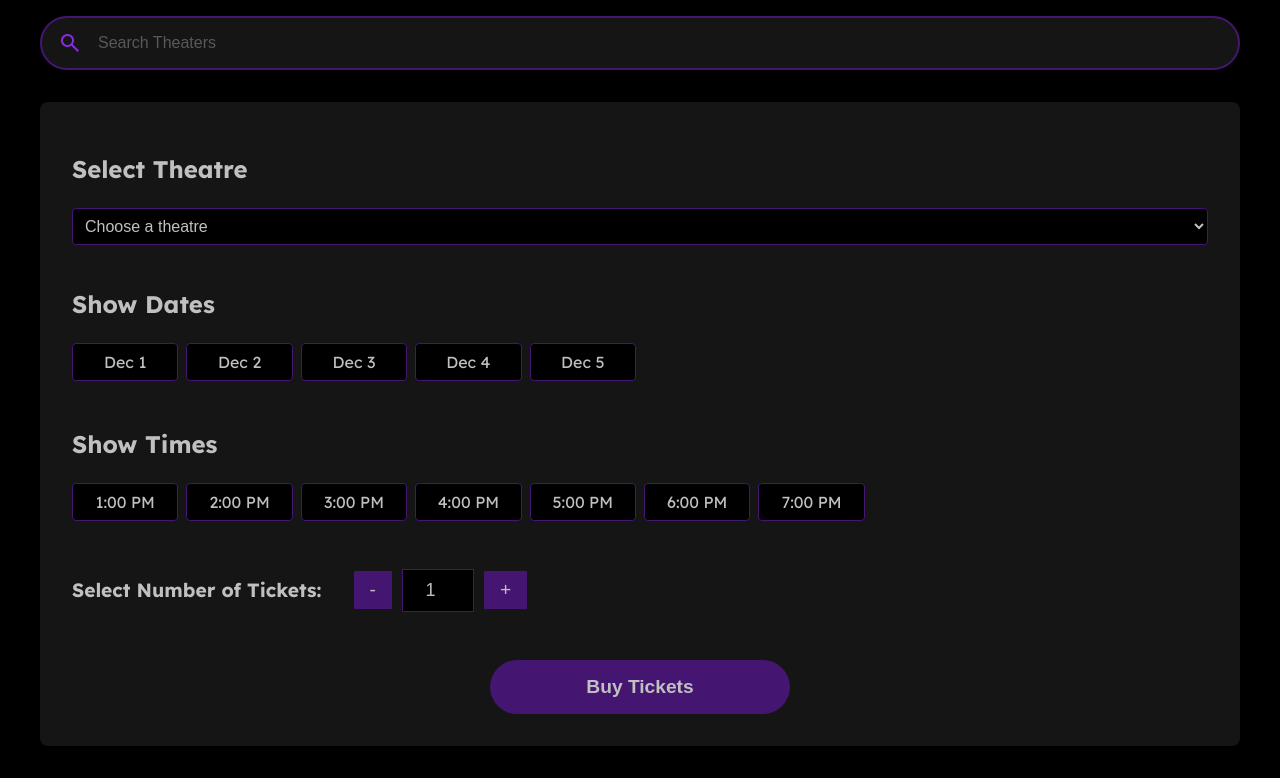
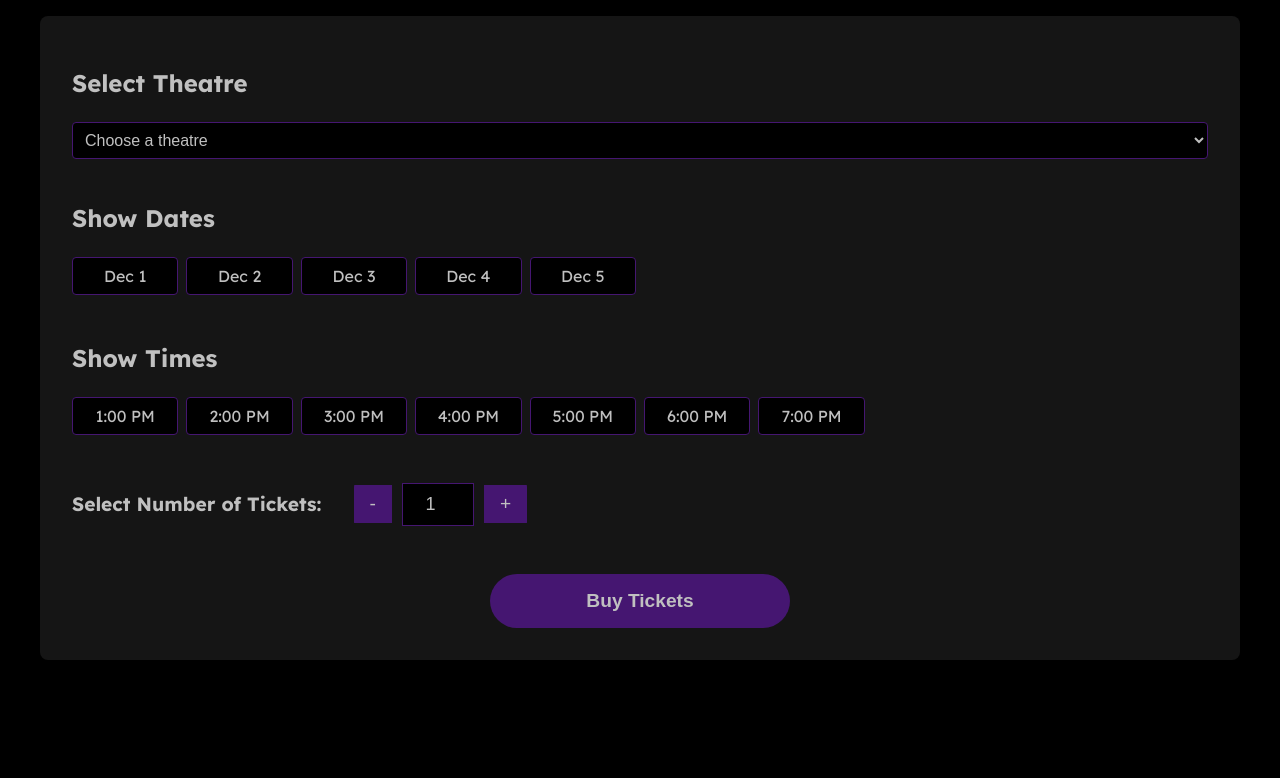
Before and after one commit to Shruti-Nagawekar/CinemaConnect, a plain HTML site: page BookTickets.html in a window 1280 px wide. Shown: the part 191-969 px from the top of the page. After the commit the page ends 883 px from the top, so only its background shows below. Drawn offline with nearby package versions, Linux system fonts and the light colour scheme.

Commit message:
raaida_frontend

```diff
--- a/BookTickets.html
+++ b/BookTickets.html
@@ -429,14 +429,6 @@
 
         <div class="section-title">Book Tickets</div>
 
-        <!-- Search Bar -->
-        <div class="search-bar">
-            <span class="material-symbols-outlined">
-                search
-            </span>
-            <input type="text" placeholder="Search Theaters" aria-label="Search theaters">
-        </div>
-
         <div class="BookTickets-container">
             <h2>Select Theatre</h2>
             <select class="theatre-select" id="theatreSelect" aria-placeholder="Choose a theatre">
```
